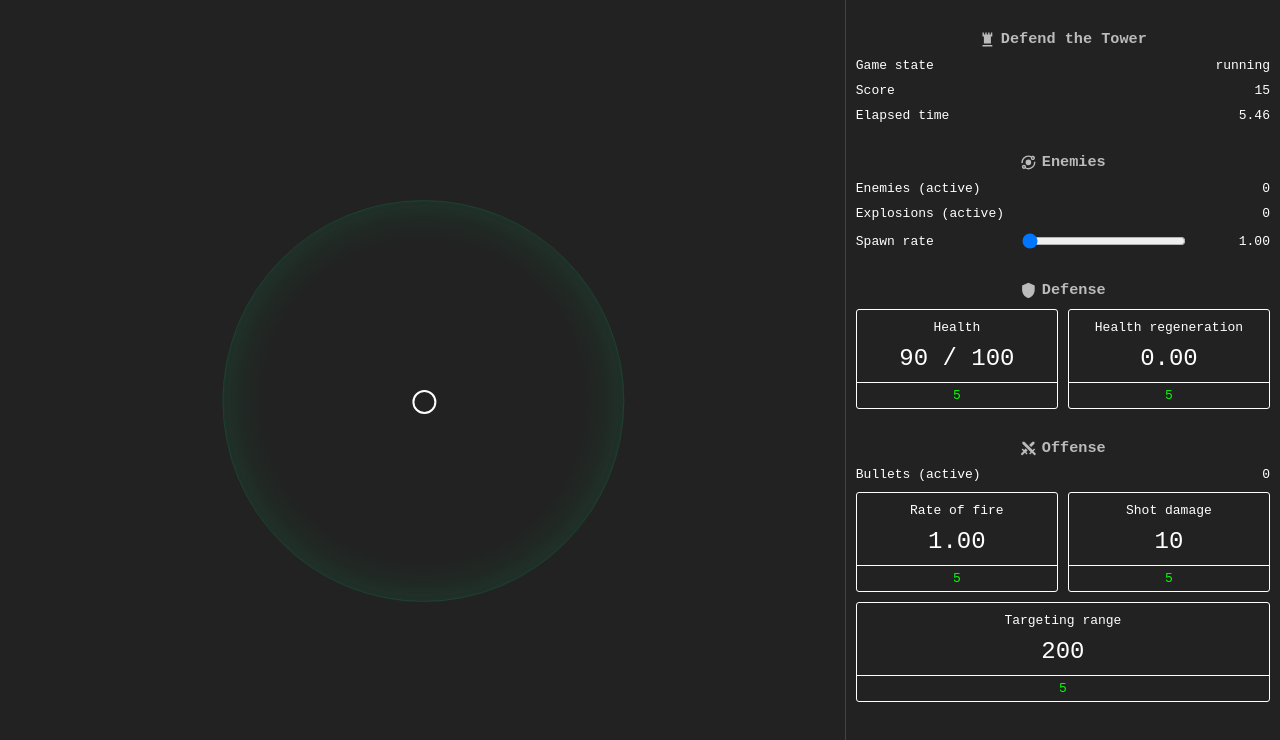
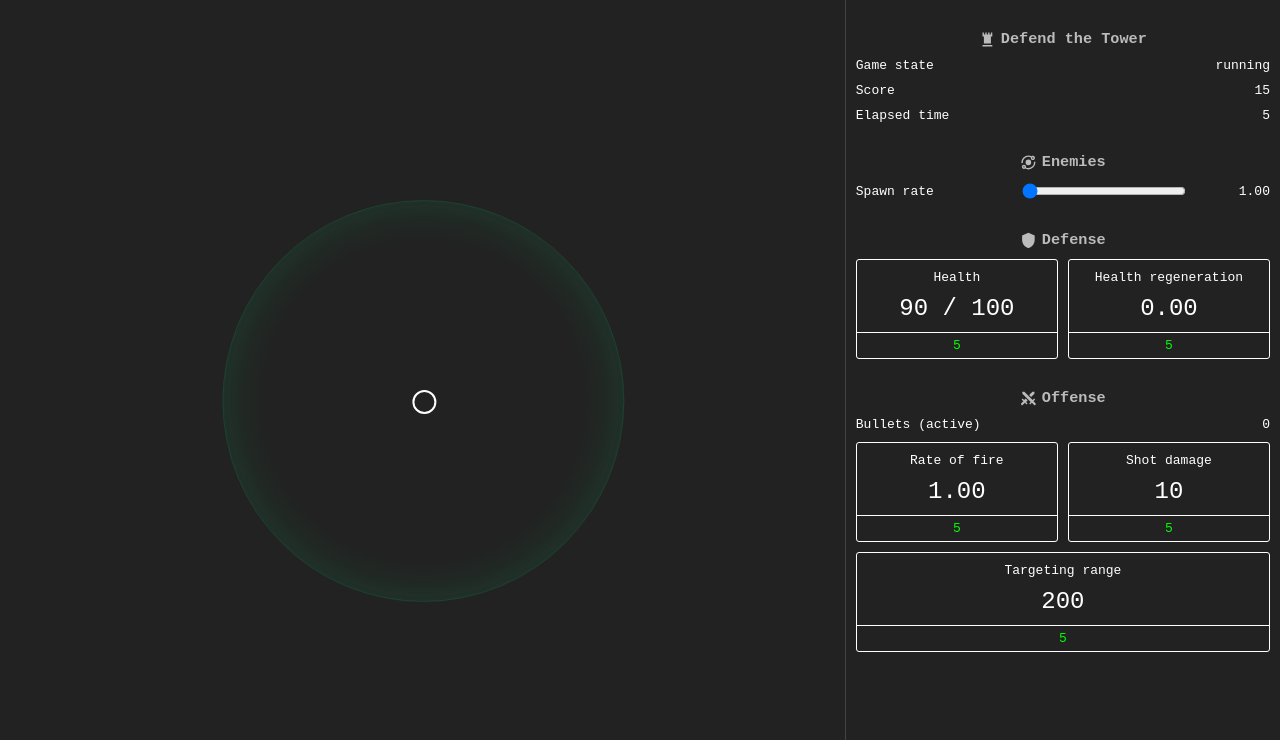
Before and after one commit to calebmpeterson/defend-the-tower, a React (Create React App) app: page / in a window 1280 px wide. Shown: the top 740 px of the page. Built offline with nearby package versions, Linux system fonts and the light colour scheme.

Commit message:
adjust controls

```diff
--- a/src/components/Controls.tsx
+++ b/src/components/Controls.tsx
@@ -3,7 +3,7 @@ import { ChangeEvent, FC, useCallback, PropsWithChildren } from "react";
 import { RecoilState, useRecoilState } from "recoil";
 import Icon from "@mdi/react";
 import { bulletDamageState, useBulletsCount } from "../state/bullets";
-import { enemySpawnRateState, useEnemiesCount } from "../state/enemies";
+import { enemySpawnRateState } from "../state/enemies";
 import { useGameState } from "../state/game";
 import { useScore } from "../state/score";
 import {
@@ -22,7 +22,6 @@ import {
 } from "@mdi/js";
 import ControlRow from "./ControlRow";
 import UpgradeButton from "./UpgradeButton";
-import { useExplosionsCount } from "../state/explosions";
 
 const layoutCss = css`
   display: flex;
@@ -64,20 +63,6 @@ const Data: FC<DataProps> = ({ label, value }) => (
   <div css={controlLayoutCss}>
     <div css={labelCss}>{label}</div>
     <div>{value}</div>
-  </div>
-);
-
-interface RangeDisplayProps {
-  label: string;
-  max: number;
-  value: number;
-}
-
-const RangeDisplay: FC<RangeDisplayProps> = ({ label, value, max }) => (
-  <div css={controlLayoutCss}>
-    <div css={labelCss}>{label}</div>
-    <progress max={max} value={value} css={rangeCss} />
-    <div css={valueCss}>{value.toFixed(0)}</div>
   </div>
 );
 
@@ -145,9 +130,7 @@ const Controls = () => {
   const elapsed = useElapsed();
   const health = useTowerHealth();
   const gameState = useGameState();
-  const enemiesCount = useEnemiesCount();
   const bulletsCount = useBulletsCount();
-  const explosionsCount = useExplosionsCount();
   const score = useScore();
 
   const [maxHealth, setMaxHealth] = useRecoilState(maxHealthState);
@@ -183,12 +166,9 @@ const Controls = () => {
       <Header iconPath={mdiChessRook}>Defend the Tower</Header>
       <Data label="Game state" value={gameState} />
       <Data label="Score" value={score} />
-      <Data label="Elapsed time" value={(elapsed / 1000).toFixed(2)} />
+      <Data label="Elapsed time" value={(elapsed / 1000).toFixed(0)} />
 
       <Header iconPath={mdiAtomVariant}>Enemies</Header>
-      <Data label="Enemies (active)" value={enemiesCount} />
-      <Data label="Explosions (active)" value={explosionsCount} />
-
       <RangeControl
         label="Spawn rate"
         recoilState={enemySpawnRateState}
```
